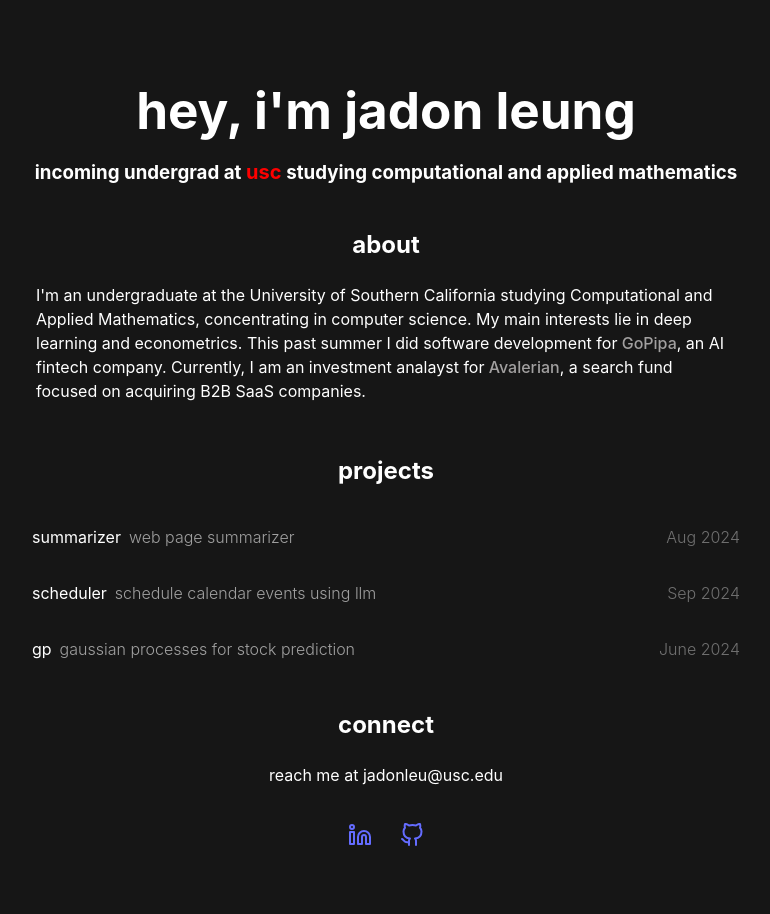
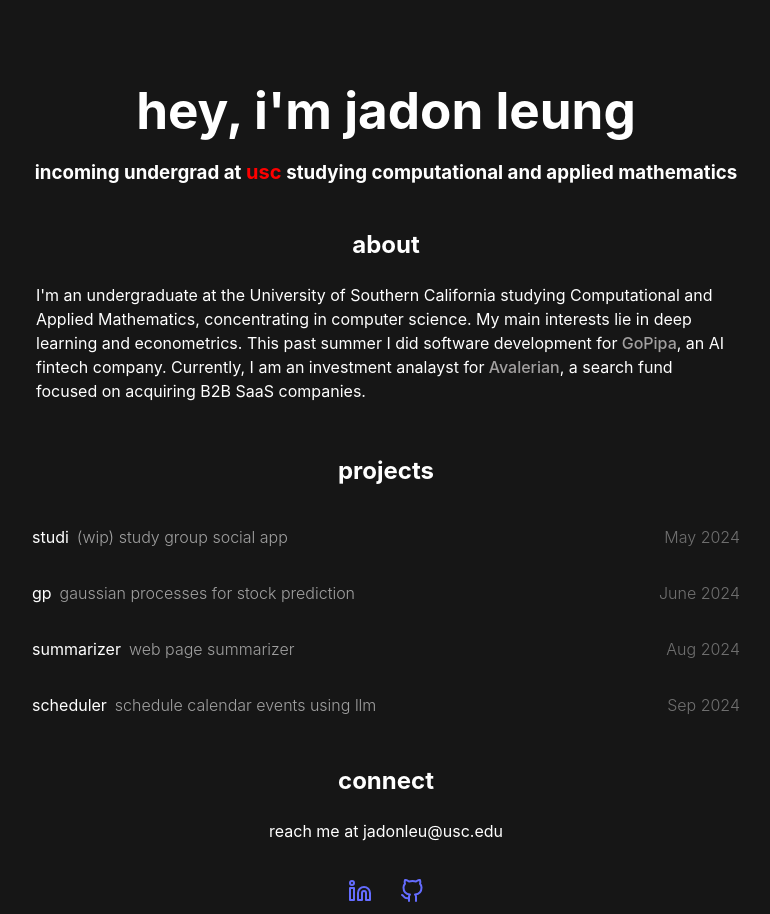
Before and after one commit to jadon-leung/personal_website, a React (Vite) app: page / in a window 1280 px wide. Shown: the whole page, without its empty margins (254-1024 px from the left). Built offline with nearby package versions, Linux system fonts and the light colour scheme.

Commit message:
added projects

```diff
--- a/src/FullPageScroll.tsx
+++ b/src/FullPageScroll.tsx
@@ -44,7 +44,33 @@ const FullPageScroll = () => {
                     <div>
                         <h2>projects</h2>
                         <ul className = 'project-items'>
-                            <div className = 'item1'>
+                        <div className = 'item1'>
+                            <a href = 'https://github.com/jadon-leung/STUDI' target = '_blank' rel = 'noreferrer'>
+                                <li className = 'project-list-items'>
+                                    <div className = 'space'>
+                                        <div className = 'items-center'>
+                                            <span className = 'summarizer'>studi</span>
+                                            <span className = 'summarizer-description'> (wip) study group social app</span>
+                                        </div>
+                                        <span className = 'summarizer-date'>May 2024</span>
+                                    </div>
+                                </li>
+                            </a>
+                            </div>
+                        <div className = 'item2'>
+                            <a href = 'https://github.com/jadon-leung/GP-for-Stock' target = '_blank' rel = 'noreferrer'>
+                                <li className = 'project-list-items'>
+                                    <div className = 'space'>
+                                        <div className = 'items-center'>
+                                            <span className = 'summarizer'>gp</span>
+                                            <span className = 'summarizer-description'> gaussian processes for stock prediction</span>
+                                        </div>
+                                        <span className = 'summarizer-date'>June 2024</span>
+                                    </div>
+                                </li>
+                            </a>
+                            </div>
+                            <div className = 'item3'>
                             <a href = 'https://github.com/jadon-leung/summarizer' target = '_blank' rel = 'noreferrer'>
                                 <li className = 'project-list-items'>
                                     <div className = 'space'>
@@ -57,7 +83,7 @@ const FullPageScroll = () => {
                                 </li>
                             </a>
                             </div>
-                            <div className = 'item2'>
+                            <div className = 'item4'>
                             <a href = 'https://github.com/jadon-leung/JADN' target = '_blank' rel = 'noreferrer'>
                                 <li className = 'project-list-items'>
                                     <div className = 'space'>
@@ -70,19 +96,7 @@ const FullPageScroll = () => {
                                 </li>
                             </a>
                             </div>
-                            <div className = 'item3'>
-                            <a href = 'https://github.com/jadon-leung/GP-for-Stock' target = '_blank' rel = 'noreferrer'>
-                                <li className = 'project-list-items'>
-                                    <div className = 'space'>
-                                        <div className = 'items-center'>
-                                            <span className = 'summarizer'>gp</span>
-                                            <span className = 'summarizer-description'> gaussian processes for stock prediction</span>
-                                        </div>
-                                        <span className = 'summarizer-date'>June 2024</span>
-                                    </div>
-                                </li>
-                            </a>
-                            </div>
+
                         </ul>
                     </div>
                     <div>
```
